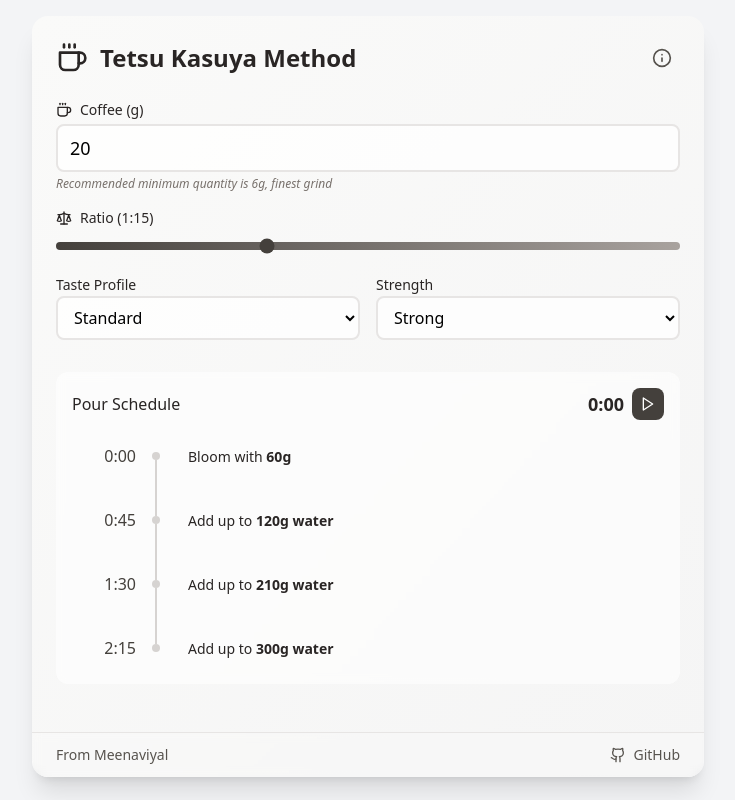
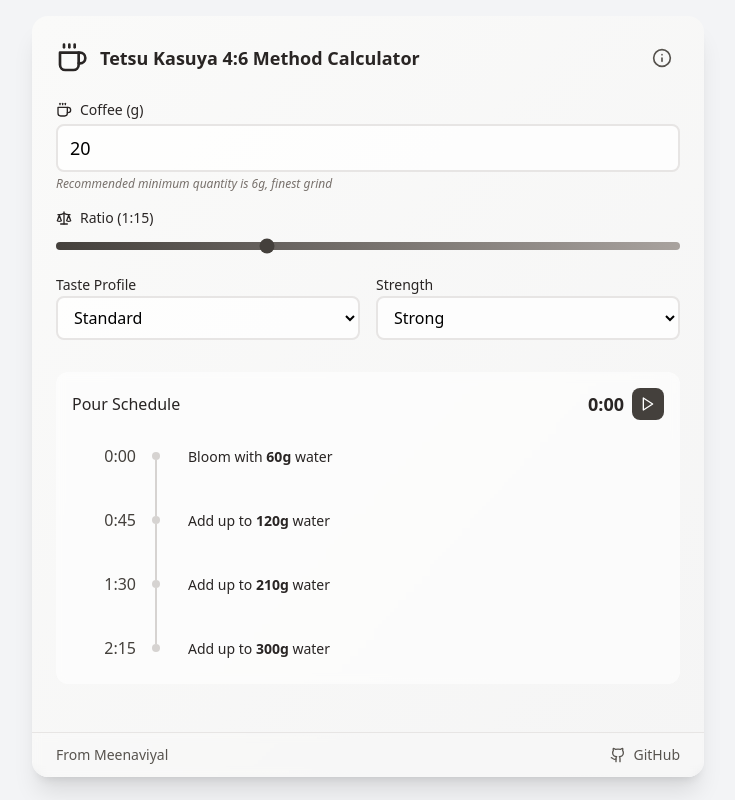
Before and after one commit to meenaviyal/v60-calculator, a React (Vite) app: page / in a window 1280 px wide. Shown: the whole page, without its empty margins (272-1007 px from the left). Built offline with nearby package versions, Linux system fonts and the light colour scheme; the HTML template or start-up script is replaced by a standard one.

Commit message:
Update TetsuCalculator.jsx

```diff
--- a/src/components/TetsuCalculator.jsx
+++ b/src/components/TetsuCalculator.jsx
@@ -125,8 +125,8 @@ const TetsuCalculator = () => {
           <div className="flex items-center justify-between mb-6">
             <div className="flex items-center gap-3">
               <Coffee className="w-8 h-8 text-stone-800" />
-              <h1 className="text-2xl font-bold text-stone-800">
-                Tetsu Kasuya Method
+              <h1 className="text-lg font-bold text-stone-800">
+                Tetsu Kasuya 4:6 Method Calculator
               </h1>
             </div>
             <button
@@ -270,9 +270,9 @@ const TetsuCalculator = () => {
                     <div className="flex-1 py-2 px-3">
                       <span className="text-sm font-medium text-stone-800">
                         {idx === 0 ? (
-                          <>Bloom with <span className="font-bold">{pour}g</span></>
+                          <>Bloom with <span className="font-bold">{pour}g</span> water</>
                         ) : (
-                          <>Add up to <span className="font-bold">{calculations.runningTotal[idx]}g water</span></>
+                          <>Add up to <span className="font-bold">{calculations.runningTotal[idx]}g</span> water</>
                         )}
                       </span>
                     </div>
```
